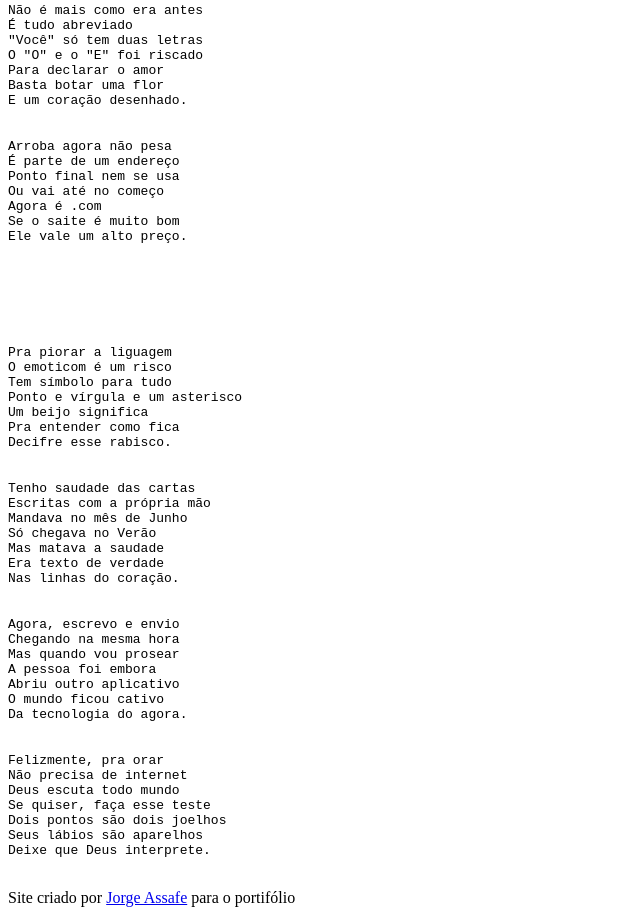
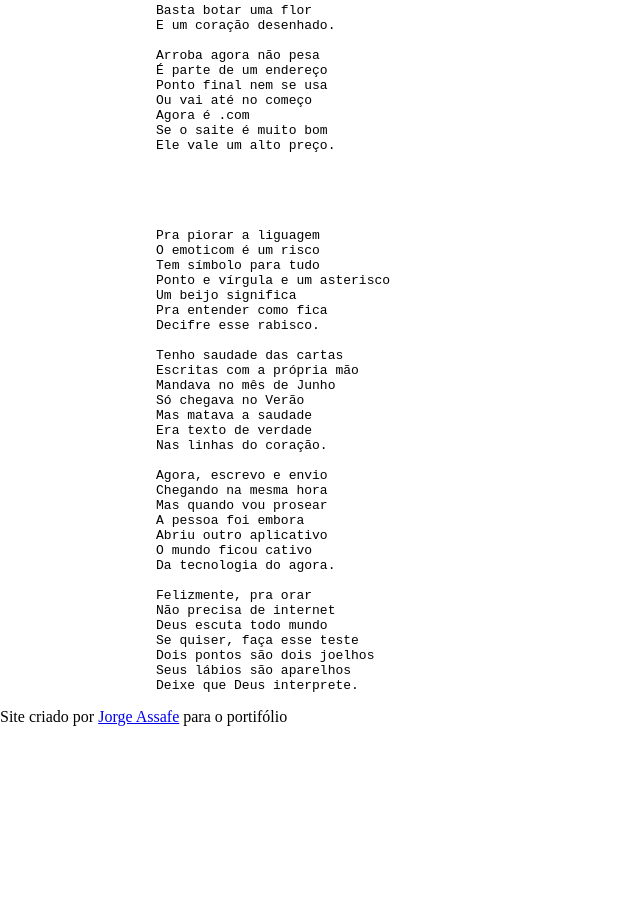
Before and after one commit to JorgeAssafe/Cordel-Moderno02, a plain HTML site: page index.html in a window 1280 px wide. Shown: the part 247-1170 px from the top of the page, without its empty margins (0-640 px from the left). After the commit the page ends 973 px from the top, so only its background shows below. Drawn offline with Linux system fonts and the light colour scheme.

Commit message:
remake
onde eu voltei as coisas para ver se margin 0 fazia alguma diferença no pre

```diff
--- a/index.html
+++ b/index.html
@@ -4,6 +4,7 @@
     <meta charset="UTF-8">
     <meta name="viewport" content="width=device-width, initial-scale=1.0">
     <title>Cordel Moderno</title>
+    <link rel="stylesheet" href="style.css">
 </head>
 <body>
         <header>
@@ -118,7 +119,7 @@ Deixe que Deus interprete.
         </section>
 
         <footer>
-            <p>Site criado por <a href="https://github.com/JorgeAssafe" target="
+            <p>Site criado por <a href="https://www.facebook.com/jorge.boss.1654/" target="
                 _blank" rel="noopener">Jorge Assafe</a> para o portifólio</p>
         </footer>
 </body>
--- /dev/null
+++ b/style.css
@@ -0,0 +1,7 @@
+@charset "UTF-8";
+
+*{
+   margin: 0;
+   padding: 0;
+   box-sizing: border-box;
+}
```
Lines whose indentation alone changed are shown as unchanged.
